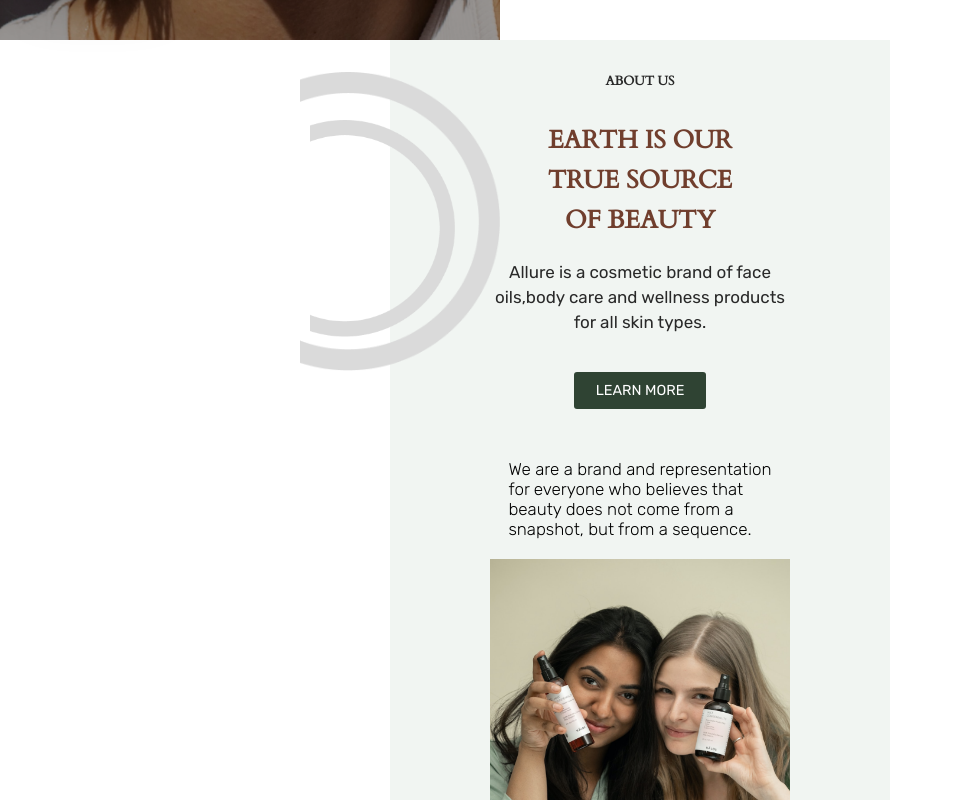
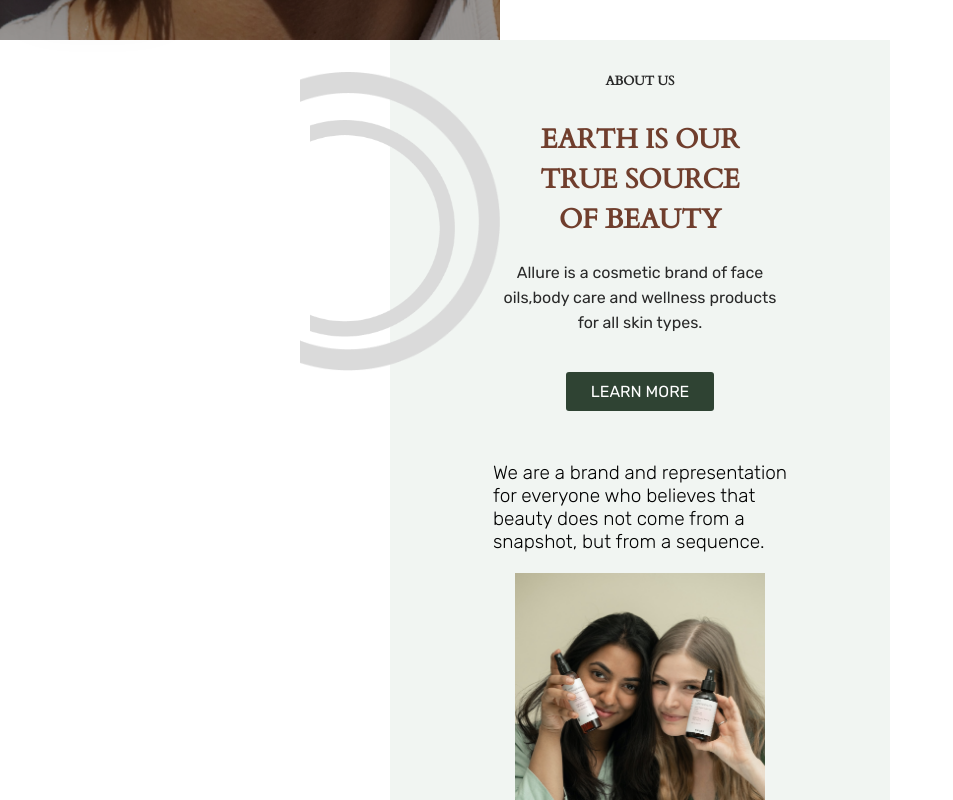
Before and after one commit to Kel-VinTech/Allure-ecommerce, a React (Vite) app: page / in a window 1280 px wide. Shown: the part 760-1560 px from the top of the page, without its empty margins (0-953 px from the left). Built offline with nearby package versions, Linux system fonts and the light colour scheme.

Commit message:
made changes

```diff
--- a/src/scss/Main.scss
+++ b/src/scss/Main.scss
@@ -41,9 +41,9 @@ main h1 {
     text-align: center;
 }
 .content button {
-  padding: 10px 22px;
+  padding: 10px 25px;
   border-radius: 3px;
-  font-size: 0.9rem;
+  font-size: 1rem;
   font-weight: 400;
   cursor: pointer;
   border: none;
@@ -73,7 +73,7 @@ main h1 {
   font-family: "Cardo";
   font-style: normal;
   font-weight: 700;
-  font-size: 25px;
+  font-size: 27px;
   line-height: 40px;
   color: #703e2d;
   margin-bottom: 20px;
@@ -82,7 +82,7 @@ main h1 {
 .content-text p {
   font-family: "Rubik", sans-serif;
   font-weight: 400;
-  font-size: 17px;
+  font-size: 16px;
   line-height: 25px;
   color: #292929;
   margin-bottom: 25px;
@@ -98,11 +98,11 @@ main h1 {
   font-family: "Rubik", sans-serif;
   font-style: normal;
   font-weight: 300;
-  font-size: 17px;
+  font-size: 19px;
   margin-bottom: 20px;
 
 }
 
 .message img {
-  max-width: 300px;
+  max-width: 250px;
 }
```
